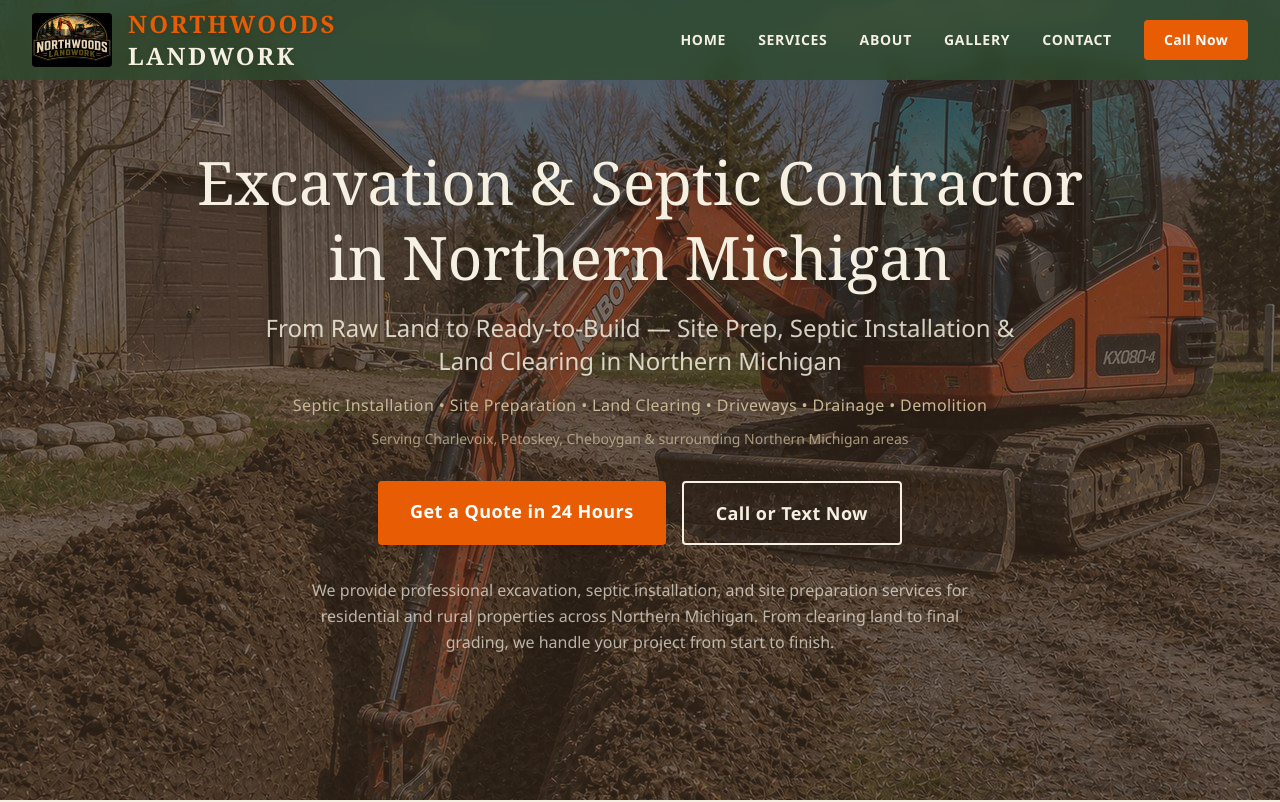
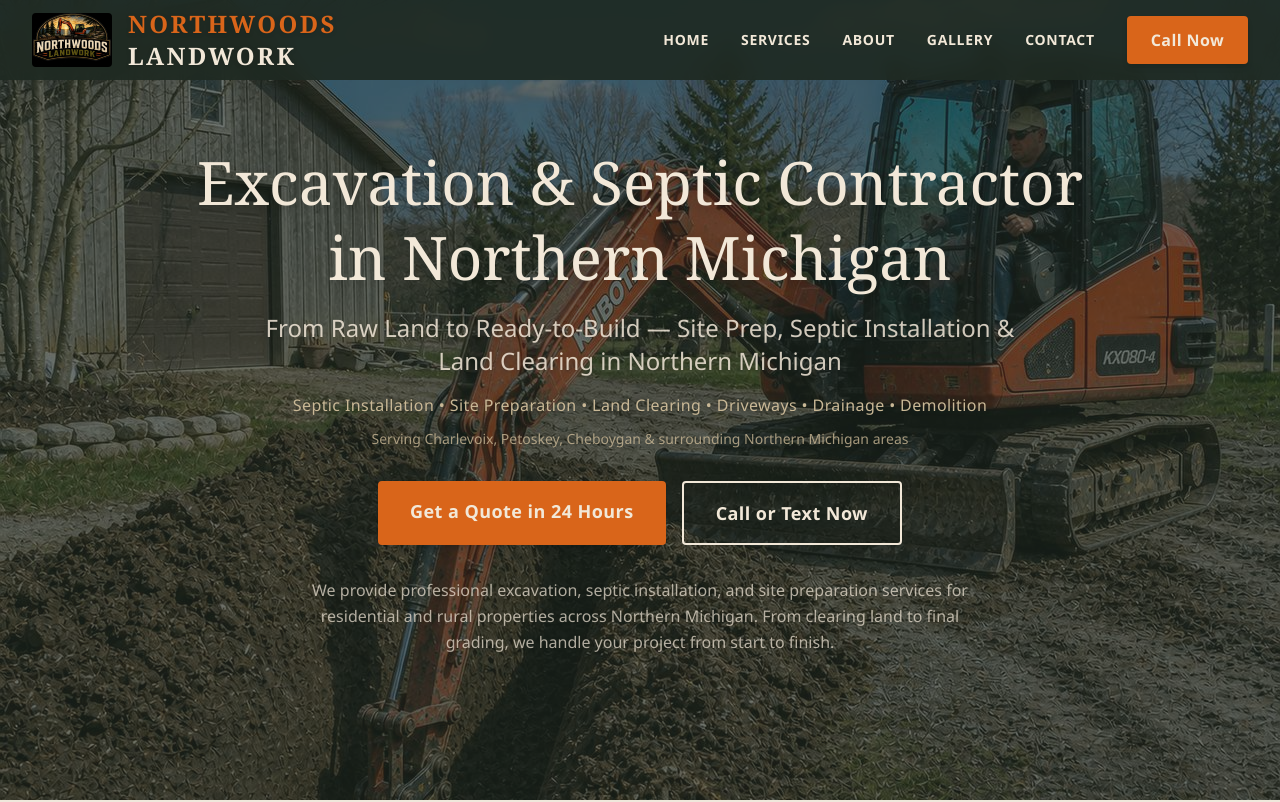
Before and after one commit to Sherryfarmshop/great-lakes-excavating, a Next.js app: page / in a window 1280 px wide. Shown: the top 802 px of the page. Built offline with nearby package versions, Linux system fonts and the light colour scheme.

Commit message:
northwoods-palette-rebrand

```diff
--- a/src/app/globals.css
+++ b/src/app/globals.css
@@ -1,15 +1,16 @@
 @import "tailwindcss";
 
 @theme {
-  --color-forest: #2D4A2D;
-  --color-forest-light: #3D5C3D;
-  --color-accent-orange: #E85D04;
-  --color-dark-brown: #3D2B1F;
+  --color-forest: #1F2A22;
+  --color-forest-light: #243226;
+  --color-accent-orange: #D9651A;
+  --color-dark-brown: #1F2A22;
   --color-tan: #C9B896;
-  --color-gold: #B8944C;
-  --color-cream: #F5F0E1;
-  --color-dark-text: #1A1A2E;
-  --color-earth: #8B6914;
+  --color-gold: #7A7D3A;
+  --color-cream: #F2E8D8;
+  --color-dark-text: #1F2A22;
+  --color-earth: #7A7D3A;
+  --color-beige: #EFE8DC;
 
   --font-heading: 'Georgia', serif;
   --font-body: 'Segoe UI', system-ui, sans-serif;
--- a/src/components/Hero.tsx
+++ b/src/components/Hero.tsx
@@ -29,10 +29,10 @@ export default function Hero() {
 
         {/* Buttons */}
         <div className="flex flex-col sm:flex-row gap-4 justify-center mb-8">
-          <a href="#contact" className="bg-accent-orange hover:bg-accent-orange/90 text-white px-8 py-4 rounded text-lg font-semibold tracking-wide transition-colors shadow-lg">
+          <a href="#contact" className="bg-[#D9651A] hover:bg-[#c05716] text-[#F2E8D8] px-8 py-4 rounded text-lg font-bold tracking-wide transition-colors shadow-lg">
             Get a Quote in 24 Hours
           </a>
-          <a href="tel:2313304745" className="border-2 border-cream text-cream hover:bg-cream hover:text-dark-brown px-8 py-4 rounded text-lg font-semibold tracking-wide transition-colors">
+          <a href="tel:2313304745" className="border-2 border-[#F2E8D8] text-[#F2E8D8] hover:bg-[#F2E8D8] hover:text-[#1F2A22] px-8 py-4 rounded text-lg font-bold tracking-wide transition-colors">
             Call or Text Now
           </a>
         </div>
--- a/src/components/Navbar.tsx
+++ b/src/components/Navbar.tsx
@@ -22,7 +22,7 @@ export default function Navbar() {
   }, []);
 
   return (
-    <nav className={`fixed top-0 left-0 right-0 z-50 transition-all duration-300 ${scrolled ? 'bg-forest/95 backdrop-blur shadow-lg' : 'bg-forest/80 backdrop-blur-sm'}`}>
+    <nav className={`fixed top-0 left-0 right-0 z-50 transition-all duration-300 ${scrolled ? 'bg-[#1F2A22] shadow-xl' : 'bg-[#1F2A22]/90 backdrop-blur-sm'}`}>
       <div className="max-w-7xl mx-auto px-4 sm:px-6 lg:px-8">
         <div className="flex items-center justify-between h-20">
           <a href="#home" className="flex-shrink-0 flex items-center gap-4">
@@ -42,7 +42,7 @@ export default function Navbar() {
                 {link.label}
               </a>
             ))}
-            <a href="tel:2313304745" className="bg-accent-orange hover:bg-accent-orange/90 text-white px-5 py-2.5 rounded font-semibold text-sm tracking-wide transition-colors">
+            <a href="tel:2313304745" className="bg-[#D9651A] hover:bg-[#c05716] text-[#F2E8D8] px-6 py-3 rounded font-bold text-base tracking-wide transition-colors shadow-md">
               Call Now
             </a>
           </div>
--- a/src/components/Services.tsx
+++ b/src/components/Services.tsx
@@ -53,7 +53,7 @@ const secondaryServices = [
 
 export default function Services() {
   return (
-    <section id="services" className="py-20 bg-cream">
+    <section id="services" className="py-20 bg-[#EFE8DC]">
       <div className="max-w-7xl mx-auto px-6">
         <h2 className="font-heading text-4xl md:text-5xl text-forest text-center mb-4 font-black uppercase tracking-wider">The Work Starts Here</h2>
         <p className="text-center text-dark-text/80 text-xl font-bold mb-16 max-w-2xl mx-auto italic">
@@ -86,7 +86,7 @@ export default function Services() {
               <p className="text-cream/90 text-lg leading-relaxed mb-6 text-justify">
                 We handle safe, efficient demolition of homes, barns, garages, and damaged structures across Northern Michigan. From teardown to debris removal and site cleanup, we prepare your property for rebuilding.
               </p>
-              <a href="#contact" className="inline-block bg-accent-orange hover:bg-accent-orange/90 text-white px-8 py-3 rounded text-lg font-semibold transition-colors w-fit">
+              <a href="#contact" className="inline-block bg-[#D9651A] hover:bg-[#c05716] text-[#F2E8D8] px-8 py-3 rounded text-lg font-bold transition-colors w-fit shadow-md">
                 Get a Demolition Quote →
               </a>
             </div>
@@ -94,16 +94,16 @@ export default function Services() {
         </div>
 
         {/* Secondary Services */}
-        <h3 className="font-heading text-2xl text-forest text-center mb-10">Additional Services</h3>
+        <h3 className="font-heading text-2xl text-center mb-10 font-bold uppercase tracking-wider text-[#1F2A22]">More Ways We Help You Get the Job Done</h3>
         <div className="grid md:grid-cols-2 lg:grid-cols-4 gap-6">
           {secondaryServices.map((svc) => (
-            <div key={svc.title} className="bg-white rounded-lg overflow-hidden shadow-md hover:shadow-lg transition-shadow">
+            <div key={svc.title} className="bg-[#EFE8DC] rounded-lg overflow-hidden shadow-md border border-[#C9B896]/60 hover:shadow-lg transition-shadow">
               <div className="relative aspect-[4/3]">
                 <Image src={svc.img} alt={svc.title} fill className="object-cover" />
               </div>
               <div className="p-5">
-                <h4 className="font-heading text-lg text-forest mb-2">{svc.title}</h4>
-                <p className="text-dark-text/75 text-sm leading-relaxed text-justify">{svc.desc}</p>
+                <h4 className="font-heading text-lg font-bold text-[#1F2A22] mb-2">{svc.title}</h4>
+                <p className="text-[#1F2A22]/75 text-sm leading-relaxed text-justify">{svc.desc}</p>
               </div>
             </div>
           ))}
```
